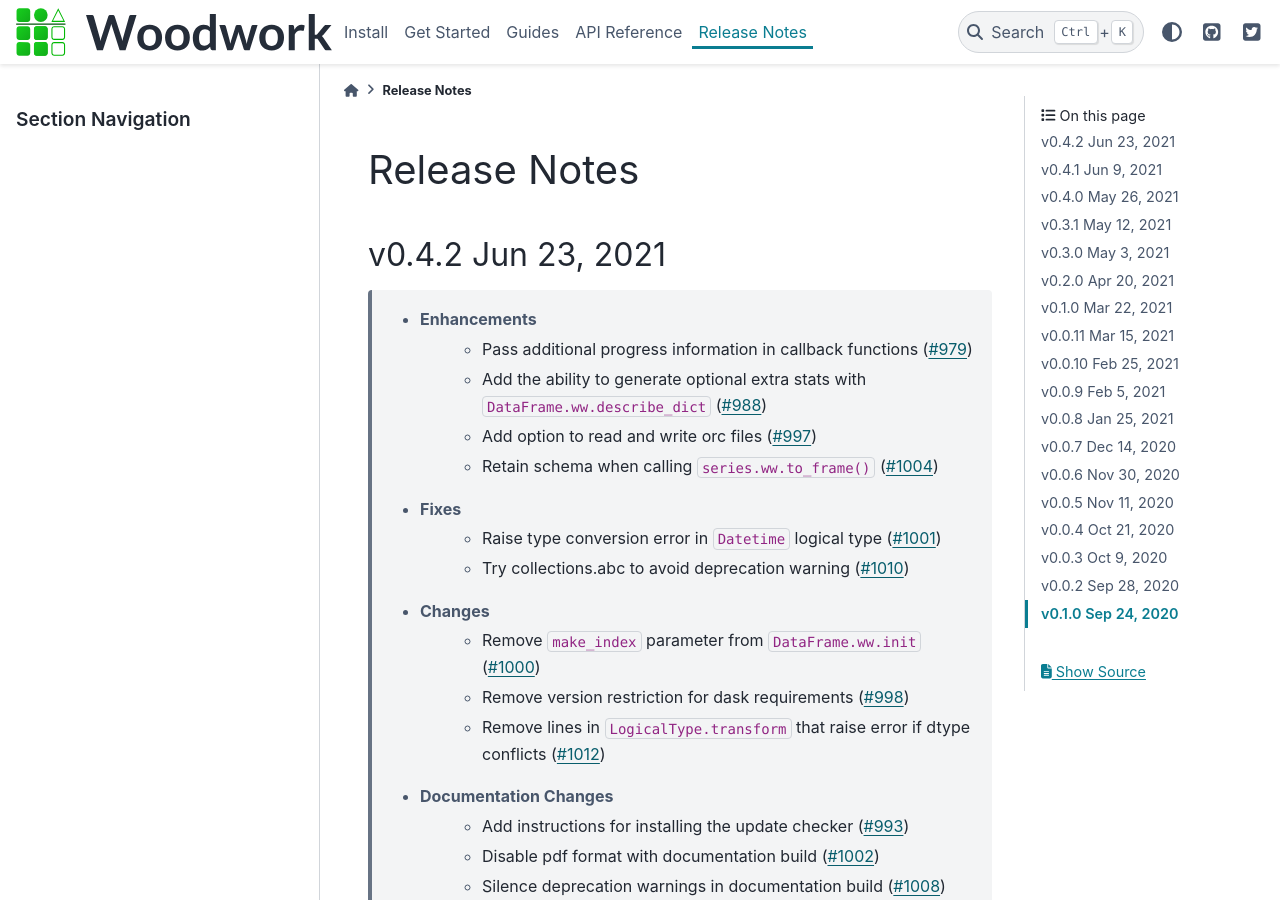
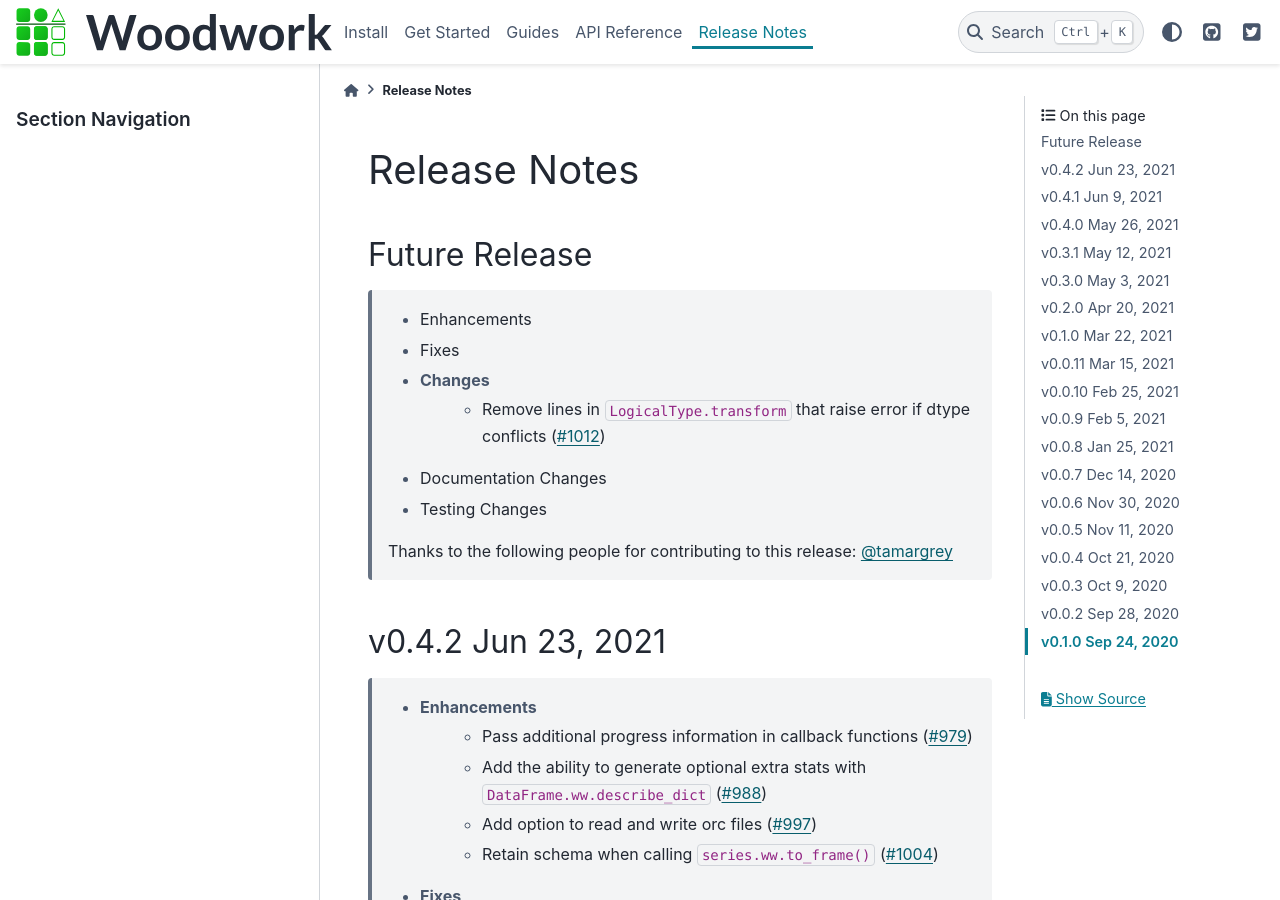
Before and after one commit to alteryx/woodwork, a Sphinx documentation site: the page built from docs/source/release_notes.rst, in a window 1280 px wide and 900 px high. Built offline with Sphinx 7.4.7 and the PyData theme 0.15.4, drawn with Linux system fonts in a browser that asks for light colours; comment, search, counter and statistics services are not loaded; some of the changed lines change nothing that is shown.

Commit message:
add name to release notes

```diff
--- a/docs/source/release_notes.rst
+++ b/docs/source/release_notes.rst
@@ -2,15 +2,18 @@
 
 Release Notes
 -------------
-.. Future Release
-  ==============
+
+Future Release
+==============
     * Enhancements
     * Fixes
     * Changes
+        * Remove lines in ``LogicalType.transform`` that raise error if dtype conflicts (:pr:`1012`)
     * Documentation Changes
     * Testing Changes
 
-.. Thanks to the following people for contributing to this release:
+    Thanks to the following people for contributing to this release:
+    :user:`tamargrey`
 
 v0.4.2 Jun 23, 2021
 ===================
@@ -25,7 +28,6 @@ v0.4.2 Jun 23, 2021
     * Changes
         * Remove ``make_index`` parameter from ``DataFrame.ww.init`` (:pr:`1000`)
         * Remove version restriction for dask requirements (:pr:`998`)
-        * Remove lines in ``LogicalType.transform`` that raise error if dtype conflicts (:pr:`1012`)
     * Documentation Changes
         * Add instructions for installing the update checker (:pr:`993`)
         * Disable pdf format with documentation build (:pr:`1002`)
```
